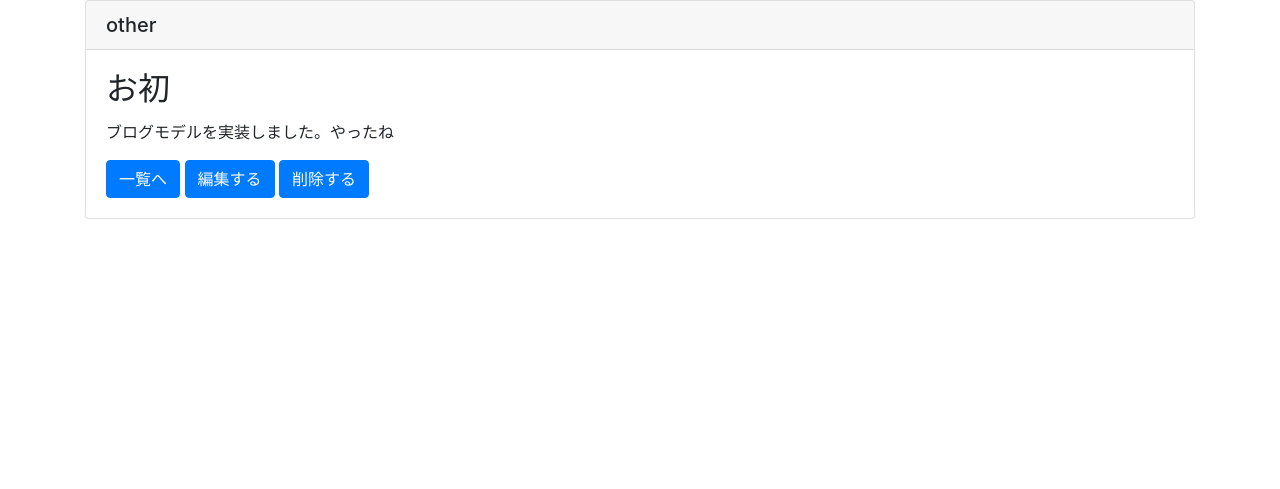
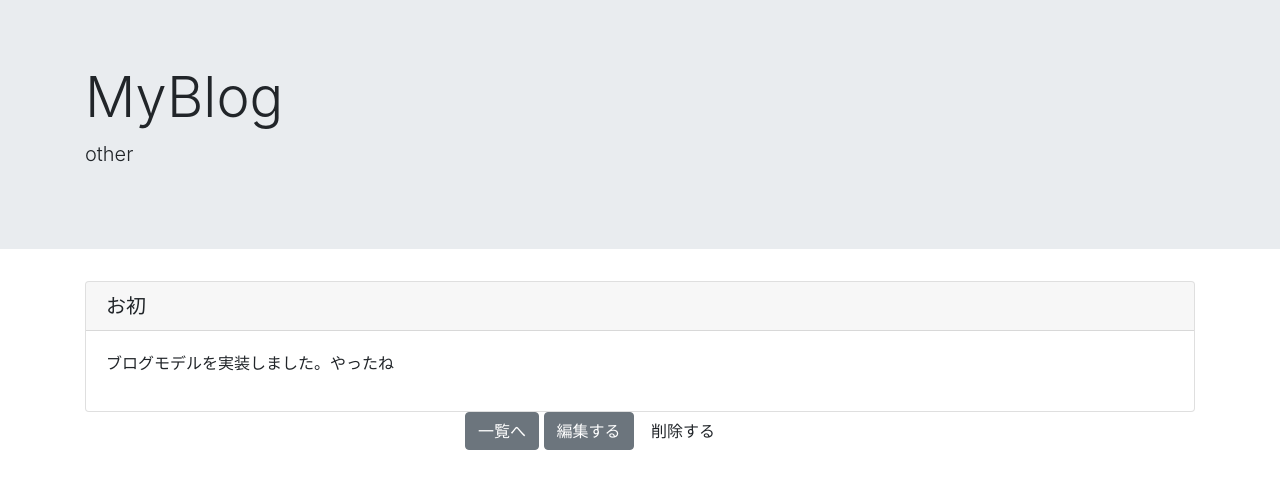
Before and after one commit to 2root7/blogproject, a Django app: page /detail/1/ in a window 1280 px wide. Shown: the top 489 px of the page. Run offline with Django 3.2, Linux system fonts and the light colour scheme; data comes from the database, SQL or seed files in the repository; some libraries are stand-ins or nearby versions.

Commit message:
リスト表示画面では、一行に収まるようbootstrapで調整

```diff
--- a/blogpost/models.py
+++ b/blogpost/models.py
@@ -26,6 +26,3 @@ class BlogModel(models.Model):
         )
         html = md.convert(self.content)
         return html
-    def overview(self):
-        overview = self.content
-        return overview[:20]
--- a/templates/detail.html
+++ b/templates/detail.html
@@ -2,21 +2,35 @@
 
 {% block header %}
   <link rel="stylesheet" href="https://cdnjs.cloudflare.com/ajax/libs/highlight.js/9.15.6/styles/a11y-dark.min.css">
+  <div class="jumbotron jumbotron-fluid">
+  <div class="container">
+    <h1 class="display-4">MyBlog</h1>
+    <p class="lead">{{object.category}}</p>
+  </div>
+</div>
 {% endblock header %}
 
 {% block content %}
 
     <div class='container'>
         <div class="card">
-            <h5 class="card-header">{{ object.category }}</h5>
+            <h5 class="card-header">{{ object.title }}</h5>
             <div class="card-body">
-                <h2 class="card-title">{{ object.title }}</h2>
                 {{ object.markdown_to_html|safe }}
-                <a href="{% url 'list' %}" class="btn btn-primary">一覧へ</a>
-                <a href="{% url 'update' object.pk %}" class="btn btn-primary">編集する</a>
-                <a href="{% url 'delete' object.pk %}" class="btn btn-primary">削除する</a>
+
             </div>
         </div>
+    </div>
+
+    <div class='container'>
+        <div class='row'>
+            <div class='col'></div>
+            <div class='col'>
+                    <a href="{% url 'list' %}" class="btn btn-secondary">一覧へ</a>
+                <a href="{% url 'update' object.pk %}" class="btn btn-secondary">編集する</a>
+                <a href="{% url 'delete' object.pk %}" class="btn btn-infomation">削除する</a>
+            </div>
+            <div class='col'></div>
     </div>
     <script src="https://cdnjs.cloudflare.com/ajax/libs/highlight.js/9.15.6/highlight.min.js"></script>
     <script>hljs.initHighlightingOnLoad();</script>
--- a/templates/list.html
+++ b/templates/list.html
@@ -20,7 +20,7 @@
         <div class="card-header">{{ item.postdate}}</div>
         <div class="card-body">
           <h5 class="card-title">{{ item.title }}</h5>
-          <p class="card-text">{{ item.overview }}</p>
+          <p class="card-text text-truncate">{{ item.content }}</p>
           <a href="{% url 'detail' item.pk %}" class='btn btn-primary'>詳細へ</a>
         </div>
 
```
Also changed, not shown: README.md.
